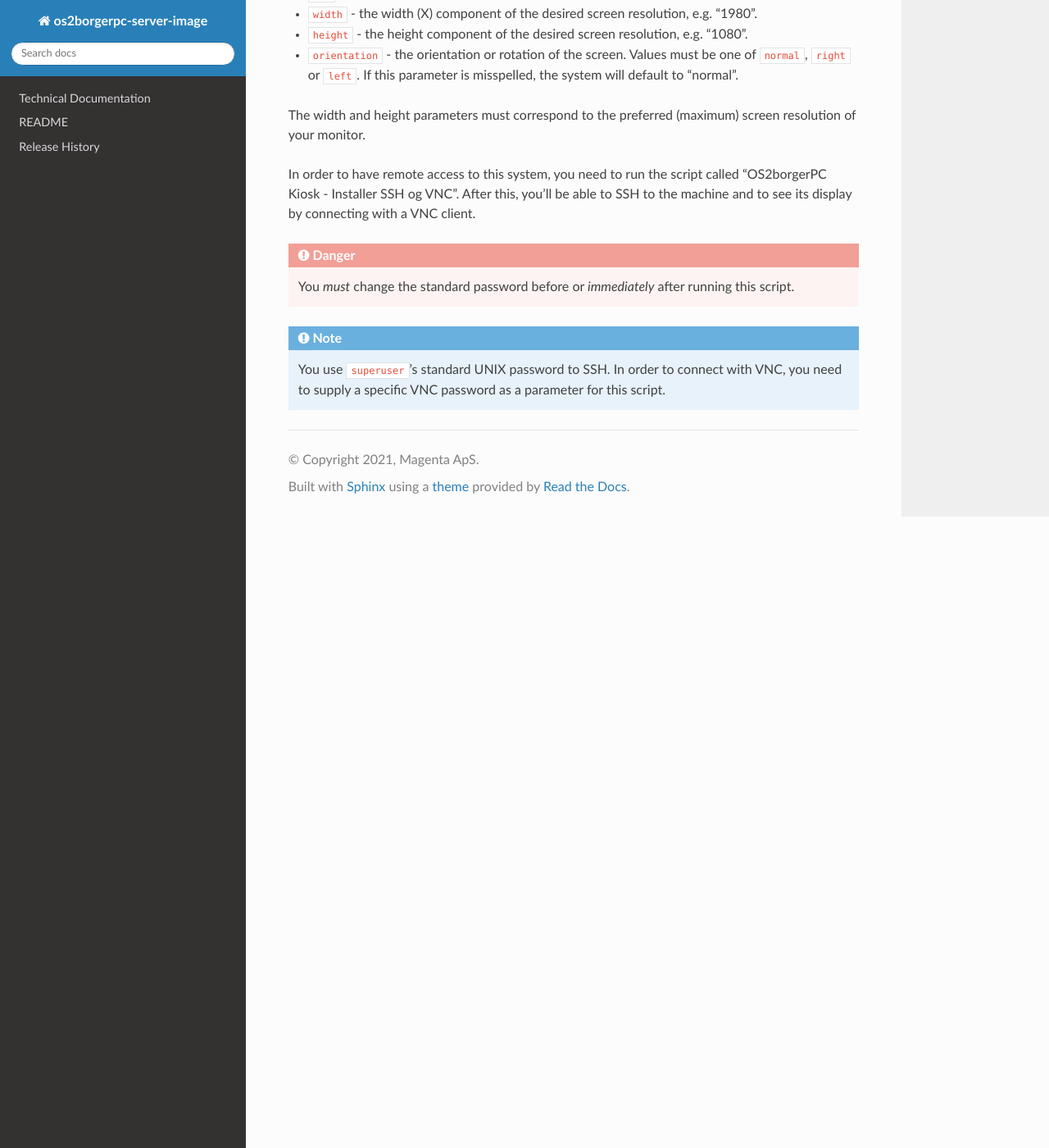
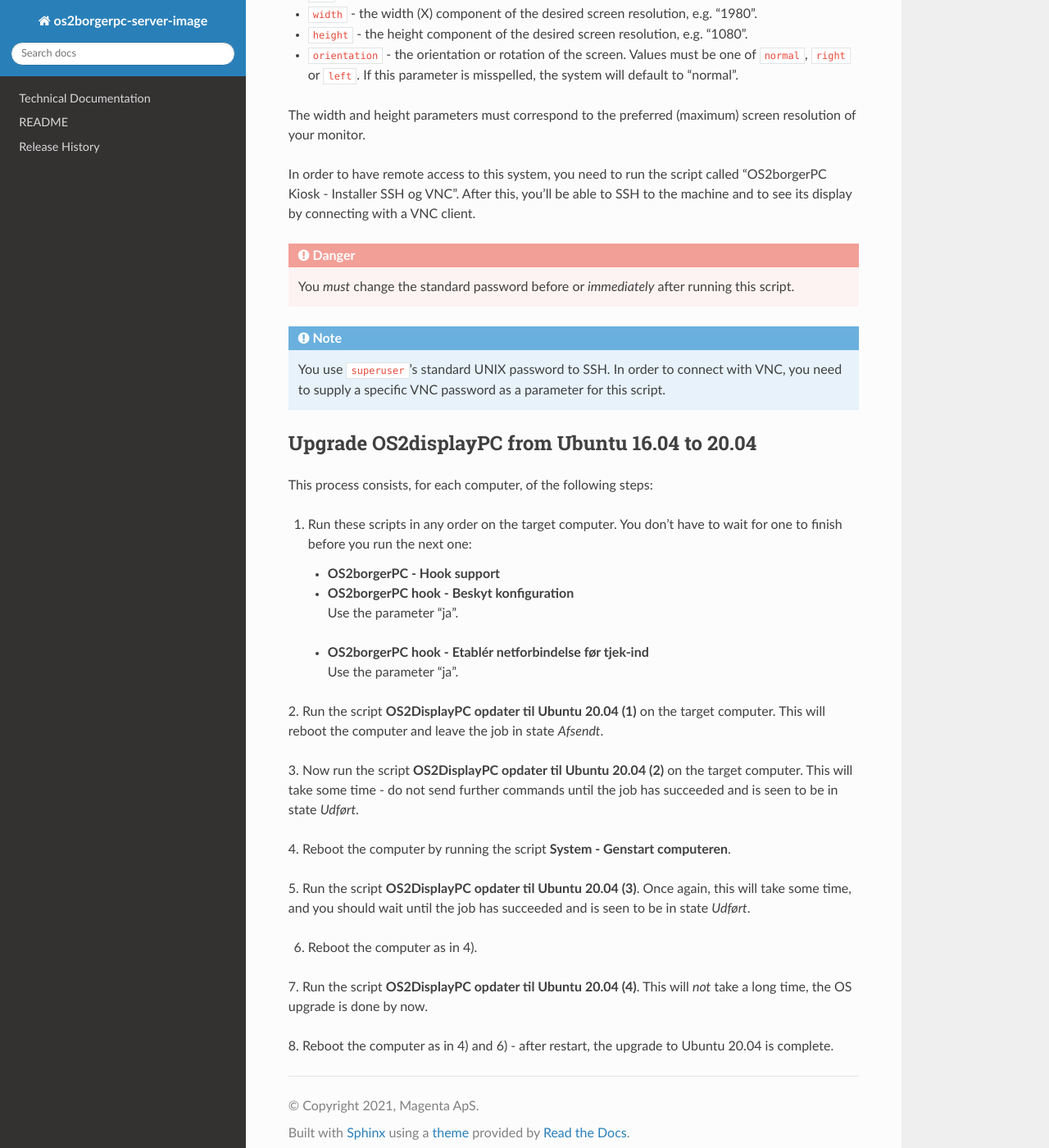
Before and after one commit to OS2borgerPC/os2borgerpc-kiosk-image, a Sphinx documentation site: the page built from docs/source/dev.rst, in a window 1280 px wide and 1400 px high, scrolled down 3805 px. Shown: the whole window at 82% size. Built offline with Sphinx 7.4.7 and the Read the Docs theme 2.0.0, drawn with Linux system fonts in a browser that asks for light colours.

Commit message:
re-add upgrade script

```diff
--- a/docs/source/dev.rst
+++ b/docs/source/dev.rst
@@ -146,3 +146,41 @@ a VNC client.
     You use ``superuser``'s standard UNIX password to SSH. In order to
     connect with VNC, you need to supply a specific VNC password as a
     parameter for this script.
+
+
+Upgrade OS2displayPC from Ubuntu 16.04 to 20.04
+-----------------------------------------------
+
+This process consists, for each computer, of the following steps:
+
+1. Run these scripts in any order on the target computer.
+   You don't have to wait for one to finish before you run the next one:
+
+   * **OS2borgerPC - Hook support**
+   * | **OS2borgerPC hook - Beskyt konfiguration**
+     | Use the parameter "ja".
+   * | **OS2borgerPC hook - Etablér netforbindelse før tjek-ind**
+     | Use the parameter "ja".
+
+2. Run the script **OS2DisplayPC opdater til Ubuntu 20.04 (1)** on the target
+computer. This will reboot the computer and leave the job in state
+*Afsendt*.
+
+3. Now run the script **OS2DisplayPC opdater til Ubuntu 20.04 (2)** on the
+target computer. This will take some time - do not send further commands
+until the job has succeeded and is seen to be in state *Udført*.
+
+4. Reboot the computer by running the script **System - Genstart
+computeren**.
+
+5. Run the script **OS2DisplayPC opdater til Ubuntu 20.04 (3)**. Once
+again, this will take some time, and you should wait until the job has
+succeeded and is seen to be in state *Udført*.
+
+6. Reboot the computer as in 4).
+
+7. Run the script **OS2DisplayPC opdater til Ubuntu 20.04 (4)**. This
+will *not* take a long time, the OS upgrade is done by now.
+
+8. Reboot the computer as in 4) and 6) - after restart, the upgrade to Ubuntu
+20.04 is complete.
```
